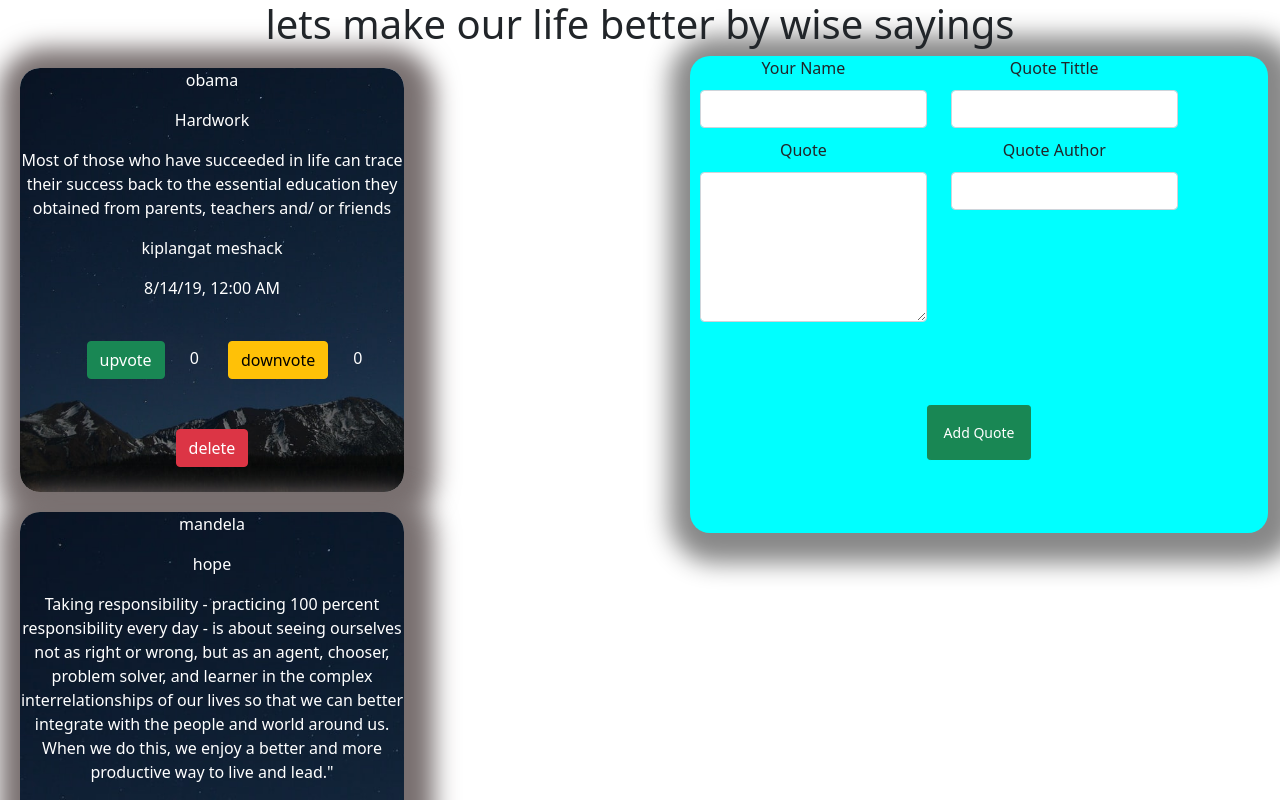
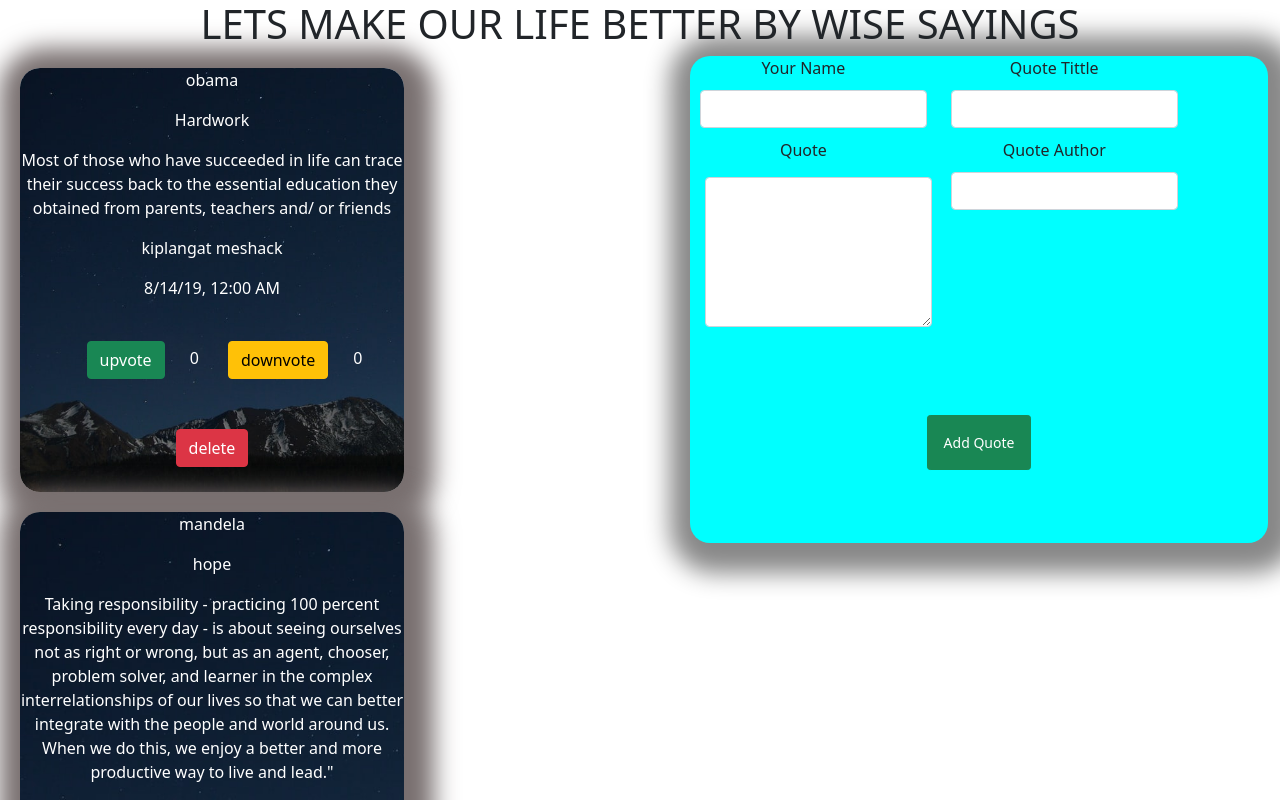
Before and after one commit to kiplangat01/Quote, an Angular app in the folder quote-app/: page / in a window 1280 px wide. Shown: the top 800 px of the page. Built offline with nearby package versions, Linux system fonts and the light colour scheme.

Commit message:
increased padding of the input

```diff
--- a/quote-app/src/styles.css
+++ b/quote-app/src/styles.css
@@ -20,6 +20,7 @@ form{
 
 h1{
     text-align: center;
+    text-transform: uppercase;
 }
 button{
     margin: 25px;
@@ -38,6 +39,6 @@ button{
 }
 
 #quote{
-    margin: 10px;
+    margin: 15px;
     height: 150px;
 }
```
